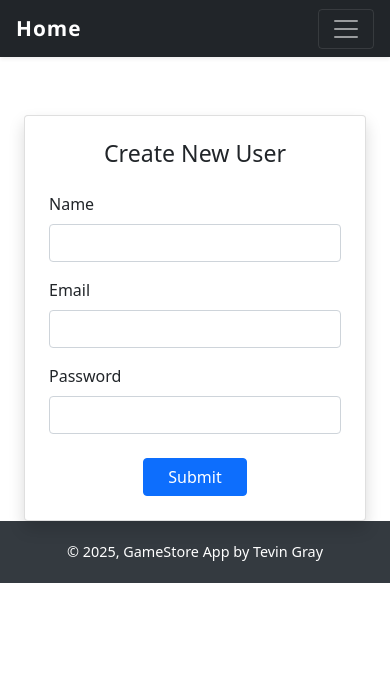
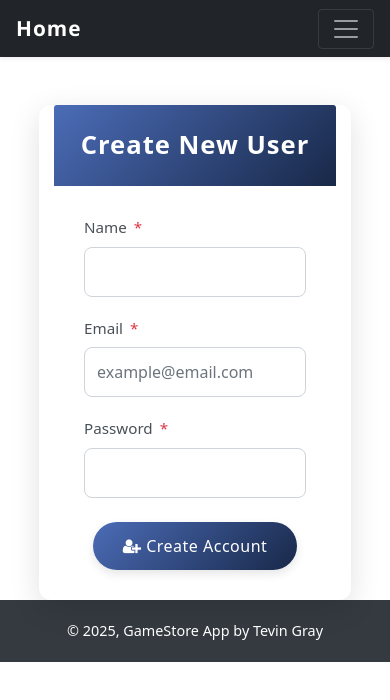
Before and after one commit to tjgray94/GameStoreApp, an Angular app in the folder GameStoreApp/GameStore/: page /newUser in a window 390 px wide. Shown: the top 700 px of the page. Built offline with nearby package versions, Linux system fonts and the light colour scheme.

Commit message:
Updated style for login, about, and adduser(w/ validations)

```diff
--- a/GameStoreApp/GameStore/src/app/adduser/adduser.component.css
+++ b/GameStoreApp/GameStore/src/app/adduser/adduser.component.css
@@ -0,0 +1,108 @@
+/* Modern card styling */
+.card {
+  border-radius: 12px;
+  box-shadow: 0 8px 30px rgba(0, 0, 0, 0.12);
+  border: none;
+  overflow: hidden;
+  transition: transform 0.3s ease;
+}
+
+/* Card header with gradient */
+.card-header {
+  background: linear-gradient(135deg, #4b6cb7 0%, #182848 100%);
+  padding: 25px;
+  color: white;
+  border: none;
+  text-align: center;
+}
+
+.card-header h3 {
+  margin: 0;
+  font-weight: 600;
+  letter-spacing: 1px;
+  font-size: 1.6rem;
+}
+
+.card-body {
+  padding: 30px;
+}
+
+/* Form styling */
+.form-group {
+  margin-bottom: 20px;
+}
+
+.form-label {
+  font-weight: 500;
+  color: #495057;
+  margin-bottom: 8px;
+  font-size: 0.95rem;
+  display: block;
+}
+
+.required-indicator {
+  color: #dc3545;
+  margin-left: 3px;
+}
+
+.form-control {
+  height: 50px;
+  border-radius: 8px;
+  padding: 12px;
+  border: 1px solid #ced4da;
+  transition: all 0.3s ease;
+  font-size: 1rem;
+}
+
+.form-control:focus {
+  border-color: #4b6cb7;
+  box-shadow: 0 0 0 0.2rem rgba(75, 108, 183, 0.25);
+  transform: translateY(-2px);
+}
+
+/* Button styling */
+.btn {
+  border-radius: 50px;
+  padding: 12px 30px;
+  font-weight: 500;
+  letter-spacing: 0.5px;
+  transition: all 0.3s ease;
+  box-shadow: 0 4px 10px rgba(0, 0, 0, 0.1);
+}
+
+.btn-primary {
+  background: linear-gradient(135deg, #4b6cb7 0%, #182848 100%);
+  border: none;
+}
+
+.btn-outline-primary {
+  border: 2px solid #4b6cb7;
+  color: #4b6cb7;
+  background: transparent;
+}
+
+.btn:hover {
+  transform: translateY(-2px);
+  box-shadow: 0 6px 15px rgba(0, 0, 0, 0.2);
+}
+
+.btn-outline-primary:hover {
+  background-color: #4b6cb7;
+  color: white;
+}
+
+/* Success message styling */
+.success-message {
+  padding: 20px;
+  border-radius: 8px;
+  background-color: rgba(40, 167, 69, 0.1);
+  border-left: 4px solid #28a745;
+  margin-bottom: 20px;
+}
+
+/* Responsive adjustments */
+@media (max-width: 768px) {
+  .card {
+    margin: 0 15px;
+  }
+}
--- a/GameStoreApp/GameStore/src/app/adduser/adduser.component.html
+++ b/GameStoreApp/GameStore/src/app/adduser/adduser.component.html
@@ -1,31 +1,60 @@
 <div class="container d-flex justify-content-center align-items-center mt-5">
-  <div class="card p-4 col-sm-6 shadow">
-    <h3 class="text-center mb-4">Create New User</h3>
+  <div class="card col-sm-6">
+    <div class="card-header">
+      <h3>Create New User</h3>
+    </div>
 
-    <div *ngIf="!submitted">
-      <div class="form-group mb-3">
-        <label for="name" class="form-label">Name</label>
-        <input type="text" class="form-control" id="name" [(ngModel)]="user.name" name="name" />
+    <div class="card-body">
+      <div *ngIf="!submitted">
+        <form [formGroup]="userForm" (ngSubmit)="saveUser()">
+          <div class="form-group">
+            <label for="name" class="form-label">Name <span class="required-indicator">*</span></label>
+            <input type="text" class="form-control" id="name" formControlName="name"
+                  [ngClass]="{ 'is-invalid': formSubmitted && f.name.errors }" />
+            <div *ngIf="formSubmitted && f.name.errors" class="invalid-feedback">
+              <div *ngIf="f.name.errors.required">Name is required</div>
+              <div *ngIf="f.name.errors.minlength">Name must be at least 2 characters</div>
+            </div>
+          </div>
+
+          <div class="form-group">
+            <label for="email" class="form-label">Email <span class="required-indicator">*</span></label>
+            <input type="email" class="form-control" id="email" formControlName="email"
+                  placeholder="example@email.com"
+                  [ngClass]="{ 'is-invalid': formSubmitted && f.email.errors }" />
+            <div *ngIf="formSubmitted && f.email.errors" class="invalid-feedback">
+              <div *ngIf="f.email.errors.required">Email is required</div>
+              <div *ngIf="f.email.errors.email">Please enter a valid email address</div>
+            </div>
+          </div>
+
+          <div class="form-group">
+            <label for="password" class="form-label">Password <span class="required-indicator">*</span></label>
+            <input type="password" class="form-control" id="password" formControlName="password"
+                  [ngClass]="{ 'is-invalid': formSubmitted && f.password.errors }" />
+            <div *ngIf="formSubmitted && f.password.errors" class="invalid-feedback">
+              <div *ngIf="f.password.errors.required">Password is required</div>
+              <div *ngIf="f.password.errors.minlength">Password must be at least 8 characters</div>
+            </div>
+          </div>
+
+          <div class="text-center mt-4">
+            <button type="submit" class="btn btn-primary">
+              <i class="fa fa-user-plus"></i> Create Account
+            </button>
+          </div>
+        </form>
       </div>
 
-      <div class="form-group mb-3">
-        <label for="email" class="form-label">Email</label>
-        <input type="email" class="form-control" id="email" [(ngModel)]="user.email" name="email" />
+      <div *ngIf="submitted" class="text-center">
+        <div class="success-message">
+          <h5 class="mb-3">User was added successfully!</h5>
+          <p>You can now log in with your new account.</p>
+        </div>
+        <button class="btn btn-outline-primary" (click)="newUser()">
+          <i class="fa fa-plus"></i> Add Another User
+        </button>
       </div>
-
-      <div class="form-group mb-4">
-        <label for="password" class="form-label">Password</label>
-        <input type="password" class="form-control" id="password" [(ngModel)]="user.password" name="password" />
-      </div>
-
-      <div class="text-center">
-        <button (click)="saveUser()" class="btn btn-primary px-4">Submit</button>
-      </div>
-    </div>
-
-    <div *ngIf="submitted" class="text-center">
-      <h5 class="text-success mb-3">User was added successfully!</h5>
-      <button class="btn btn-outline-primary" (click)="newUser()">Back</button>
     </div>
   </div>
 </div>
--- a/GameStoreApp/GameStore/src/app/adduser/adduser.component.ts
+++ b/GameStoreApp/GameStore/src/app/adduser/adduser.component.ts
@@ -1,4 +1,5 @@
 import { Component, OnInit } from '@angular/core';
+import { FormBuilder, FormGroup, Validators } from '@angular/forms';
 import { User } from '../user';
 import { UserService } from '../user.service';
 
@@ -9,34 +10,59 @@ import { UserService } from '../user.service';
 })
 export class AdduserComponent implements OnInit {
 
+  userForm!: FormGroup;
+  submitted = false;
+  formSubmitted = false;
+
   user: User = {
     name: '',
     email: '',
     password: ''
   };
-  submitted = false;
 
-  constructor(private userService: UserService) { }
+  constructor(
+    private userService: UserService,
+    private fb: FormBuilder
+  ) { }
 
   ngOnInit(): void {
+    this.initForm();
   }
 
+  initForm(): void {
+    this.userForm = this.fb.group({
+      name: ['', [Validators.required, Validators.minLength(2)]],
+      email: ['', [Validators.required, Validators.email]],
+      password: ['', [Validators.required, Validators.minLength(8)]]
+    });
+  }
+
+  // Getter for easy access to form fields
+  get f() { return this.userForm.controls; }
+
   saveUser(): void {
+    this.formSubmitted = true;
+
+    // Stop here if form is invalid
+    if (this.userForm.invalid) {
+      return;
+    }
+
     const data = {
-      name: this.user.name,
-      email: this.user.email,
-      password: this.user.password
+      name: this.f.name.value,
+      email: this.f.email.value,
+      password: this.f.password.value
     };
+
     this.userService.addUser(data)
-      .subscribe(response => { this.submitted = true })
+      .subscribe(response => {
+        this.submitted = true;
+      });
   }
 
   newUser(): void {
     this.submitted = false;
-    this.user = {
-      name: '',
-      email: '',
-      password: ''
-    }
+    this.formSubmitted = false;
+    this.userForm.reset();
   }
 }
--- a/GameStoreApp/GameStore/src/app/login/login.component.css
+++ b/GameStoreApp/GameStore/src/app/login/login.component.css
@@ -1,23 +1,75 @@
 .login-wrapper {
-  background-color: #f5f7fa;
+  background-color: #f8f9fa;
   padding: 2rem;
+  min-height: calc(100vh - 120px);
+}
 
 .card {
-    border-radius: 0.75rem;
+  border-radius: 12px;
+  border: none;
+  box-shadow: 0 8px 30px rgba(0, 0, 0, 0.12);
+  overflow: hidden;
+}
+
+.card-header {
+  background: linear-gradient(135deg, #4b6cb7 0%, #182848 100%);
+  padding: 25px;
+  color: white;
   border: none;
 }
 
+.card-header h4 {
+  margin: 0;
+  font-weight: 600;
+  letter-spacing: 1px;
+  font-size: 1.6rem;
+}
+
 .form-control {
-    border-radius: 0.375rem;
+  height: 50px;
+  border-radius: 8px;
+  padding: 12px;
+  border: 1px solid #ced4da;
+  transition: all 0.3s ease;
+  font-size: 1rem;
+}
+
+.form-control:focus {
+  border-color: #4b6cb7;
+  box-shadow: 0 0 0 0.2rem rgba(75, 108, 183, 0.25);
+  transform: translateY(-2px);
 }
 
 .btn {
-    padding: 0.5rem 1rem;
+  border-radius: 50px;
+  padding: 12px 30px;
   font-weight: 500;
+  letter-spacing: 0.5px;
+  transition: all 0.3s ease;
+  box-shadow: 0 4px 10px rgba(0, 0, 0, 0.1);
+}
+
+.btn-primary {
+  background: linear-gradient(135deg, #4b6cb7 0%, #182848 100%);
+  border: none;
+}
+
+.btn-outline-secondary {
+  border: 2px solid #6c757d;
+  color: #6c757d;
+}
+
+.btn:hover {
+  transform: translateY(-2px);
+  box-shadow: 0 6px 15px rgba(0, 0, 0, 0.2);
 }
 
 .form-check-label {
   font-weight: 400;
   font-size: 0.95rem;
 }
+
+.form-text {
+  color: #6c757d;
+  font-size: 0.85rem;
 }
--- a/GameStoreApp/GameStore/src/app/login/login.component.html
+++ b/GameStoreApp/GameStore/src/app/login/login.component.html
@@ -1,26 +1,58 @@
-<div class="login-wrapper d-flex align-items-center justify-content-center min-vh-100">
-  <form [formGroup]="loginForm" (ngSubmit)="login(email, password)" class="card p-4 shadow-sm" style="width: 100%; max-width: 400px;">
-    <h4 class="text-center mb-4">User Login</h4>
-
-    <div class="mb-3">
-      <input type="text" formControlName="email" class="form-control" placeholder="Email" required [ngClass]="{'is-invalid': loginForm.controls.email.invalid && loginForm.controls.email.touched}" />
-      <div class="invalid-feedback" *ngIf="loginForm.controls.email.dirty && loginForm.hasError('required', 'email')">Email is required</div>
+<div class="login-wrapper d-flex align-items-center justify-content-center">
+  <div class="card" style="width: 100%; max-width: 450px;">
+    <div class="card-header text-center">
+      <h4>Welcome to the GameStore</h4>
     </div>
 
-    <div class="mb-3">
-      <input type="password" formControlName="password" class="form-control" placeholder="Password" required [ngClass]="{'is-invalid': loginForm.controls.password.invalid && loginForm.controls.password.touched}" />
-      <div class="invalid-feedback" *ngIf="loginForm.controls.password.dirty && loginForm.hasError('required', 'password')">Password is required</div>
-      <small class="form-text text-muted">Must be 8-20 characters long.</small>
+    <div class="card-body p-4">
+      <form [formGroup]="loginForm" (ngSubmit)="login(email, password)">
+        <div class="mb-4">
+          <label for="email" class="form-label">Email</label>
+          <input
+            type="text"
+            id="email"
+            formControlName="email"
+            class="form-control"
+            placeholder="Enter your email"
+            required
+            [ngClass]="{'is-invalid': loginForm.controls.email.invalid && loginForm.controls.email.touched}"
+          />
+          <div class="invalid-feedback" *ngIf="loginForm.controls.email.dirty && loginForm.hasError('required', 'email')">
+            Email is required
+          </div>
         </div>
 
-    <div class="mb-3 form-check text-start">
+        <div class="mb-4">
+          <label for="password" class="form-label">Password</label>
+          <input
+            type="password"
+            id="password"
+            formControlName="password"
+            class="form-control"
+            placeholder="Enter your password"
+            required
+            [ngClass]="{'is-invalid': loginForm.controls.password.invalid && loginForm.controls.password.touched}"
+          />
+          <div class="invalid-feedback" *ngIf="loginForm.controls.password.dirty && loginForm.hasError('required', 'password')">
+            Password is required
+          </div>
+          <small class="form-text">Must be 8-20 characters long.</small>
+        </div>
+
+        <div class="mb-4 form-check">
           <input type="checkbox" class="form-check-input" id="rememberMe">
           <label class="form-check-label" for="rememberMe">Remember Me</label>
         </div>
 
-    <div class="d-grid gap-2">
-      <button type="submit" [disabled]="!loginForm.valid" class="btn btn-primary">Login</button>
-      <a routerLink="/newUser" class="btn btn-outline-secondary">New User</a>
+        <div class="d-grid gap-3 mt-4">
+          <button type="submit" [disabled]="!loginForm.valid" class="btn btn-primary">
+            <i class="fa fa-sign-in"></i> Login
+          </button>
+          <a routerLink="/newUser" class="btn btn-outline-secondary">
+            <i class="fa fa-user-plus"></i> Create Account
+          </a>
         </div>
       </form>
     </div>
+  </div>
+</div>
```
Also changed, not shown: GameStoreApp/GameStore/src/app/about/about.component.css (+98 -9 lines), GameStoreApp/GameStore/src/app/about/about.component.html (+64 -5 lines). Lines whose indentation alone changed are shown as unchanged.
